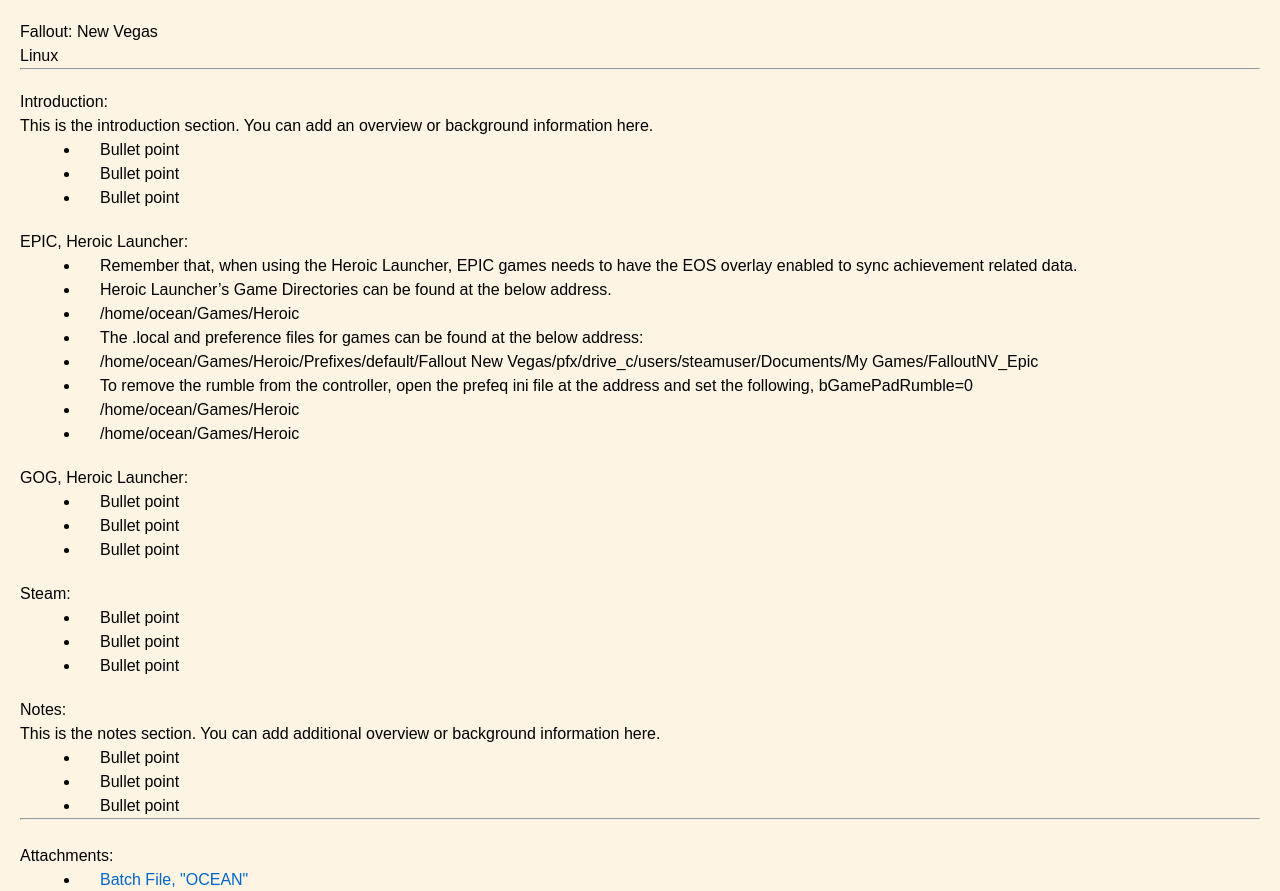
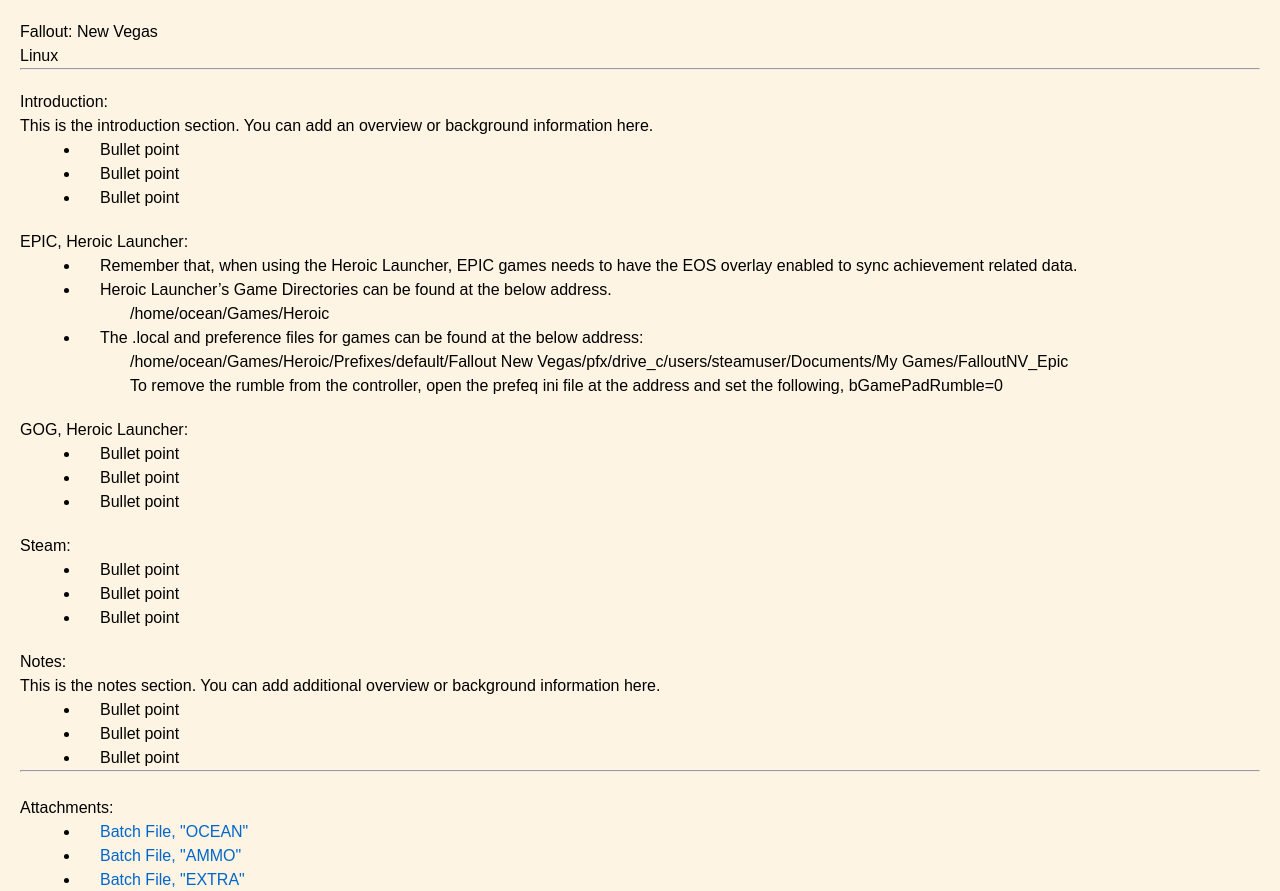
Before and after one commit to EX070694/FNV, a plain HTML site: page index.html in a window 1280 px wide. Shown: the top 891 px of the page. Drawn offline with Linux system fonts and the light colour scheme.

Commit message:
Update index.html

```diff
--- a/index.html
+++ b/index.html
@@ -90,12 +90,10 @@
         <ul>
             <li>Remember that, when using the Heroic Launcher, EPIC games needs to have the EOS overlay enabled to sync achievement related data.</li>
             <li>Heroic Launcher’s Game Directories can be found at the below address.</li>
-            <li>/home/ocean/Games/Heroic</li>
+            <li class="indent-1">/home/ocean/Games/Heroic</li>
             <li>The .local and preference files for games can be found at the below address:</li>
-            <li>/home/ocean/Games/Heroic/Prefixes/default/Fallout New Vegas/pfx/drive_c/users/steamuser/Documents/My Games/FalloutNV_Epic</li>
-            <li>To remove the rumble from the controller, open the prefeq ini file at the address and set the following, bGamePadRumble=0</li>
-            <li>/home/ocean/Games/Heroic</li>
-            <li>/home/ocean/Games/Heroic</li>
+            <li class="indent-1">/home/ocean/Games/Heroic/Prefixes/default/Fallout New Vegas/pfx/drive_c/users/steamuser/Documents/My Games/FalloutNV_Epic</li>
+            <li class="indent-1">To remove the rumble from the controller, open the prefeq ini file at the address and set the following, bGamePadRumble=0</li>
         </ul>
     </div>
 
```
